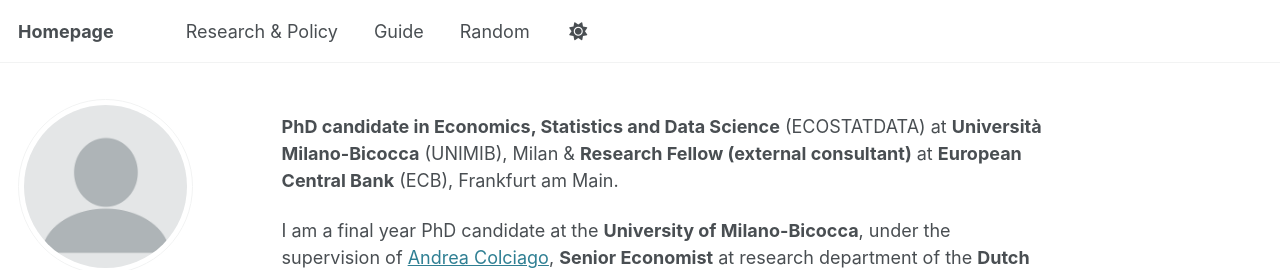
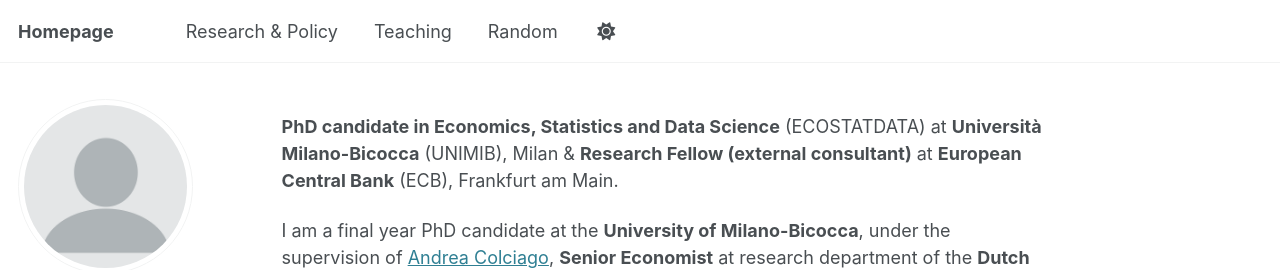
Before and after one commit to GregGh95/GregGh95.github.io, a Jekyll site: the page built from _pages/about.md, in a window 1280 px wide. Shown: the top 270 px of the page. Built offline with Jekyll 4.4.1, drawn with Linux system fonts in a browser that asks for light colours; some web fonts are replaced.

Commit message:
Update navigation.yml

```diff
--- a/_data/navigation.yml
+++ b/_data/navigation.yml
@@ -29,7 +29,7 @@ main:
   - title: "Research & Policy"
     url: /cv-json/
 
-  - title: "Guide"
+  - title: "Teaching"
     url: /markdown/
 
   - title: "Random"
```
